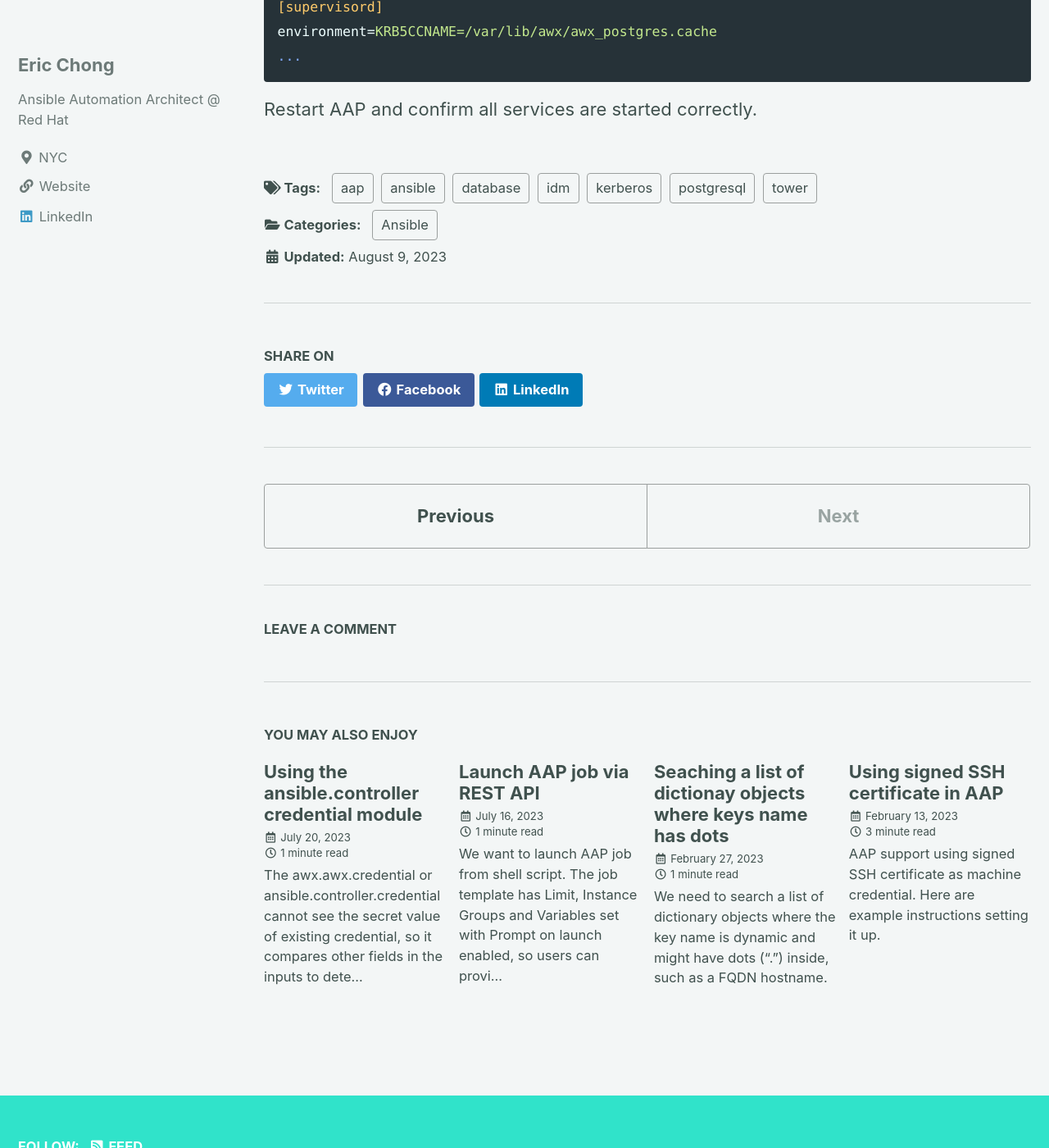
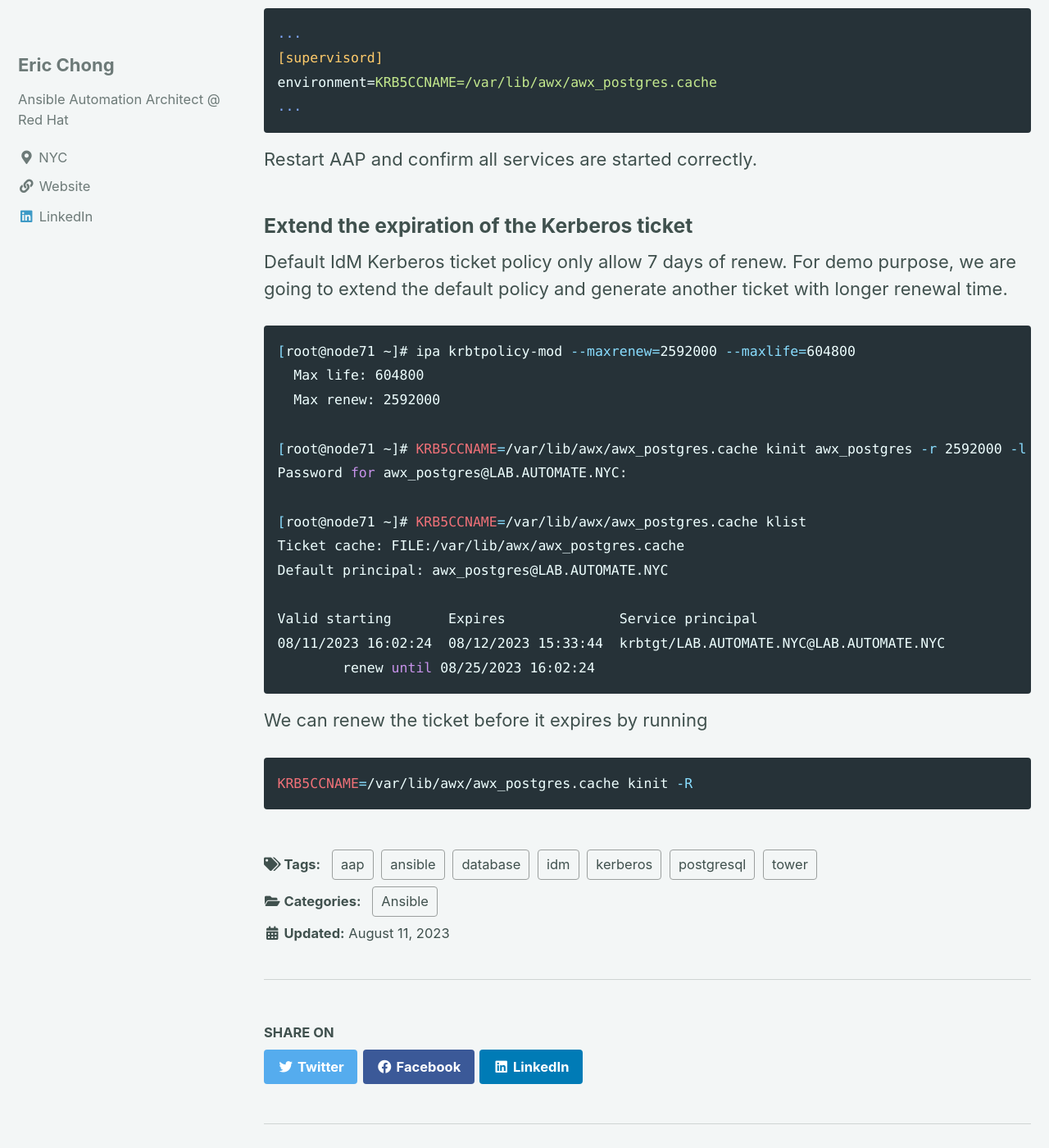
Before and after one commit to ecchong/ecchong.github.io, a Jekyll site: the page built from _posts/2023/2023-08-09-aap-postgresql-with-kerberos.md, in a window 1280 px wide and 1400 px high, scrolled down 4535 px. Shown: the whole window at 82% size. Built offline with Jekyll 4.4.1, drawn with Linux system fonts in a browser that asks for light colours; cached includes are drawn as plain includes; comment, search, counter and statistics services are not loaded; some of the changed text lies outside the part shown.

Commit message:
updated postgresql with kerberos

````diff
--- a/_posts/2023/2023-08-09-aap-postgresql-with-kerberos.md
+++ b/_posts/2023/2023-08-09-aap-postgresql-with-kerberos.md
@@ -2,12 +2,12 @@
 title: Use Kerberos for AAP PostgreSQL Connection
 tags: ["ansible", "kerberos", "aap", "tower", "postgresql", "database", "idm" ]
 categories: Ansible
-last_modified_at: 2023-08-09
+last_modified_at: 2023-08-11
 published: true
 description: "Ansible Automation Platform - Using Kerberos to connect to PostgreSQL database"
 ---
 
-We have Red Hat Identity Management (IdM) setup in the lab to provide Kerberos authentication.  This how-to will demonstrate setting up AAP to connect to its database use a Kerberos user without storing the password as clear text. `node74.lab.automate.nyc` is the PostgreSQL database server and `node71.lab.automate.nyc` is the AAP Controller.  All nodes are member of the `LAB.AUTOMATE.NYC` realm.
+We have Red Hat Identity Management (IdM) setup in the lab to provide Kerberos authentication.  This how-to will demonstrate setting up AAP to connect to its database using a Kerberos user without storing the password in clear text. `node74.lab.automate.nyc` is the PostgreSQL database server and `node71.lab.automate.nyc` is the AAP Controller.  All nodes are member of the `LAB.AUTOMATE.NYC` realm.
 
 ### Create an IdM user
 
@@ -23,6 +23,8 @@ In IdM, add service principal `postgres/node74.lab.automate.nyc@LAB.AUTOMATE.NYC
 ipa host-add-principal node74.lab.automate.nyc postgres/node74.lab.automate.nyc
 ```
 ### Retrieve Keytab file from IdM
+
+Create a keytab file with both user and postgres principals.
 
 ```shell
 [root@node74 ~]# ipa-getkeytab --keytab=/root/node74.keytab --principal=postgres/node74.lab.automate.nyc@LAB.AUTOMATE.NYC
@@ -90,7 +92,7 @@ Valid starting       Expires              Service principal
 08/10/2023 12:11:38  08/11/2023 11:52:07  krbtgt/LAB.AUTOMATE.NYC@LAB.AUTOMATE.NYC
 ```
 
-Test PostgreSQL connection using the Kerberos credential cache.
+Test PostgreSQL connection to `awx` database using the Kerberos credential cache.
 ```shell
 [root@node71 ~]# KRB5CCNAME=/var/lib/awx/awx_postgres.cache psql -h node74.lab.automate.nyc -U awx_postgres@LAB.AUTOMATE.NYC awx
 psql (13.10)
@@ -129,3 +131,28 @@ environment=KRB5CCNAME=/var/lib/awx/awx_postgres.cache
 ```
 
 Restart AAP and confirm all services are started correctly.
+
+### Extend the expiration of the Kerberos ticket
+
+Default IdM Kerberos ticket policy only allow 7 days of renew.  For demo purpose, we are going to extend the default policy and generate another ticket with longer renewal time.
+```shell
+[root@node71 ~]# ipa krbtpolicy-mod --maxrenew=2592000 --maxlife=604800
+  Max life: 604800
+  Max renew: 2592000
+
+[root@node71 ~]# KRB5CCNAME=/var/lib/awx/awx_postgres.cache kinit awx_postgres -r 2592000 -l 604800
+Password for awx_postgres@LAB.AUTOMATE.NYC:
+
+[root@node71 ~]# KRB5CCNAME=/var/lib/awx/awx_postgres.cache klist
+Ticket cache: FILE:/var/lib/awx/awx_postgres.cache
+Default principal: awx_postgres@LAB.AUTOMATE.NYC
+
+Valid starting       Expires              Service principal
+08/11/2023 16:02:24  08/12/2023 15:33:44  krbtgt/LAB.AUTOMATE.NYC@LAB.AUTOMATE.NYC
+	renew until 08/25/2023 16:02:24
+```
+
+We can renew the ticket before it expires by running
+```shell
+KRB5CCNAME=/var/lib/awx/awx_postgres.cache kinit -R
+```
````
Also changed, not shown: other parts of _posts/2023/2023-08-09-aap-postgresql-with-kerberos.md (+1 -1 lines).
